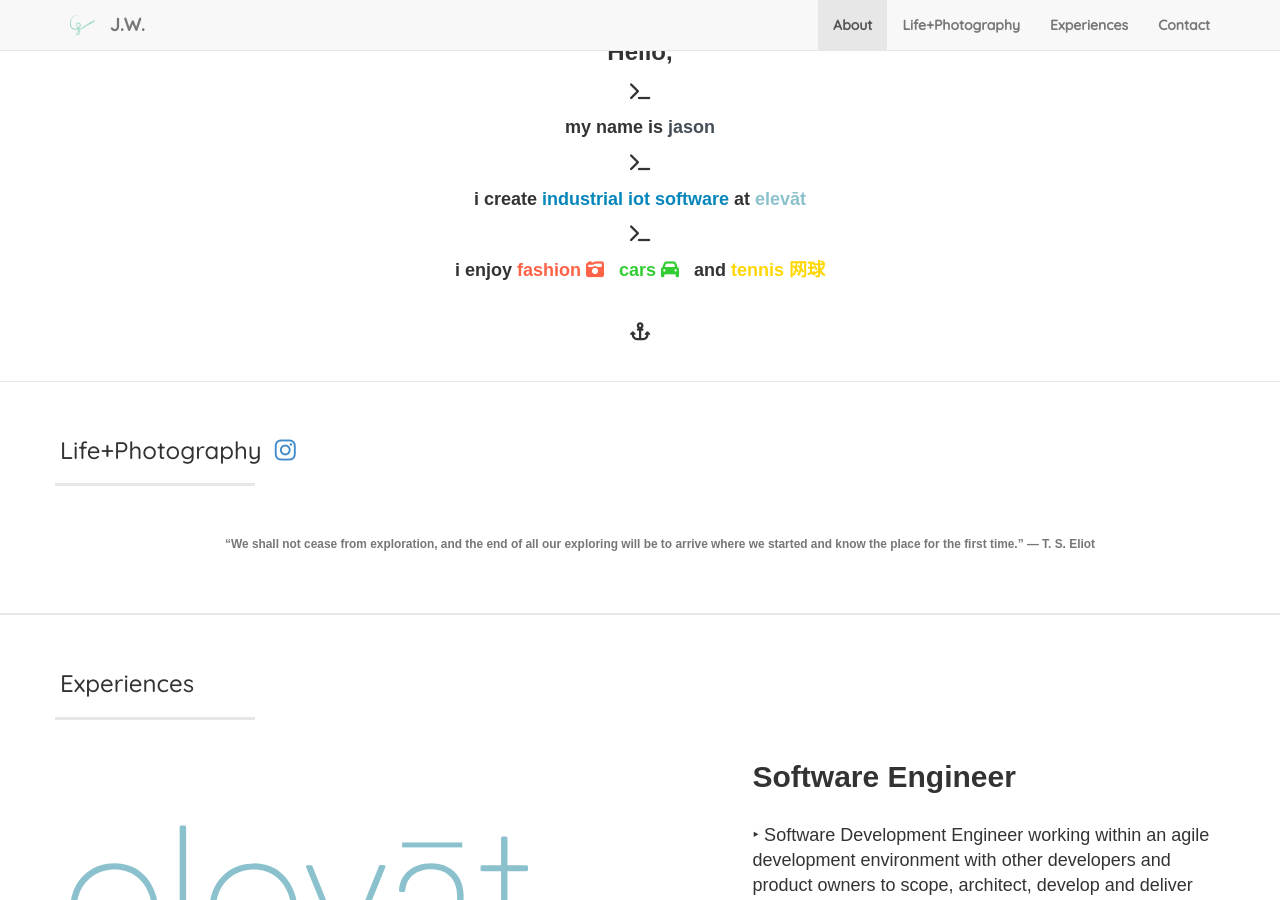
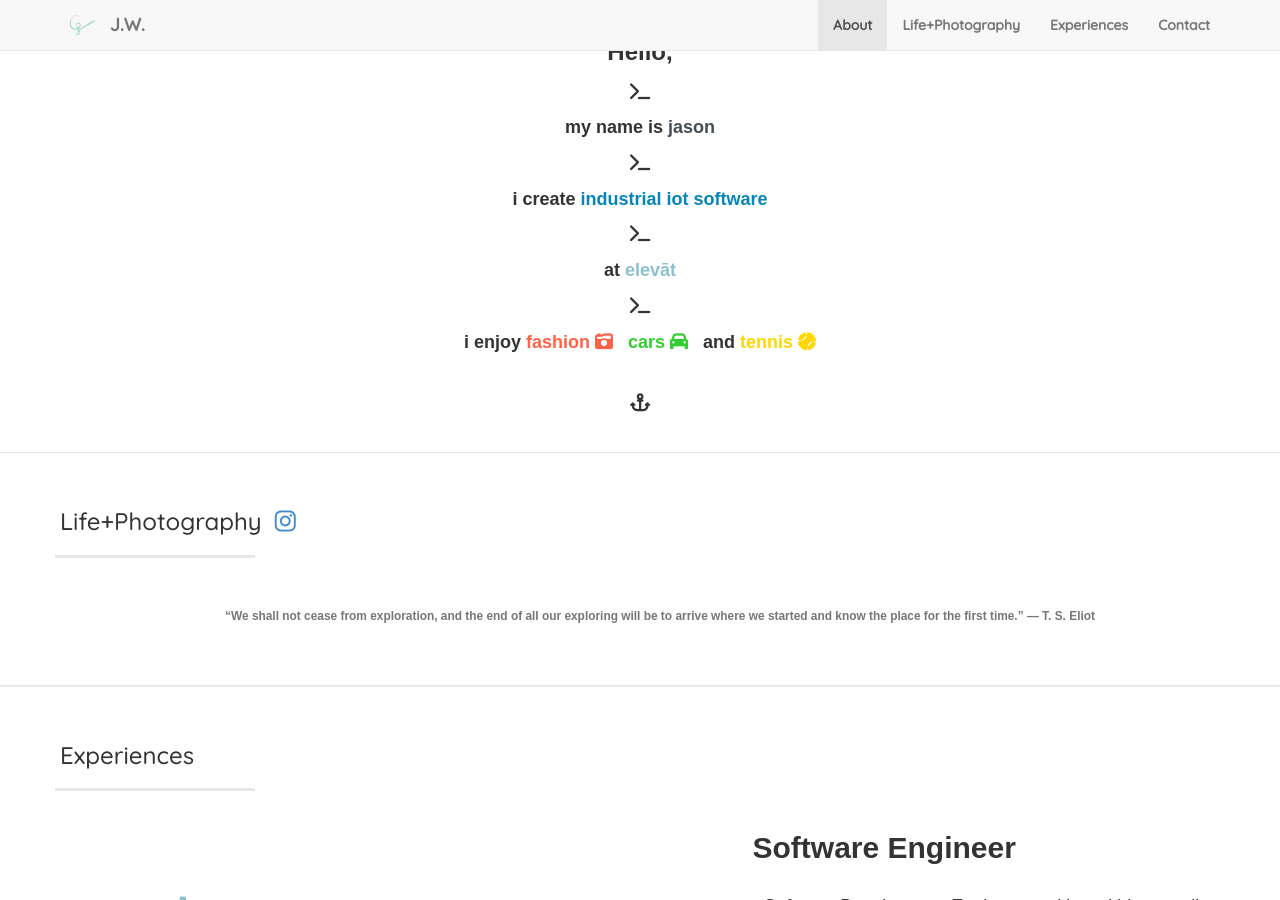
Before and after one commit to jawang94/jawang94.github.io, a Jekyll site: the page built from index.html, in a window 1280 px wide and 900 px high, scrolled down 885 px. Built offline with Jekyll 4.4.1, drawn with Linux system fonts in a browser that asks for light colours; nearby versions of some CDN libraries.

Commit message:
about update

```diff
--- a/_includes/about.html
+++ b/_includes/about.html
@@ -11,15 +11,12 @@
         <p><i class="fa fa-terminal"></i></p>
         <p>my name is <font color="#444D56">jason</font></p>
         <p><i class="fa fa-terminal"></i></p>
+        <p>i create <font color="0586BA">industrial iot software</font></p>
+        <p><i class="fa fa-terminal"></i></p>
         <p>
-          i create <font color="0586BA">industrial iot software</font> at
+          at
           <font color="#8bc1cd">elevāt</font>
         </p>
-        <!-- <p><i class="fa fa-terminal"></i></p>
-        <p>
-          and study <font color="HotPink">software engineering</font> at
-          <font color="#263F5B">penn state university</font>
-        </p> -->
         <p><i class="fa fa-terminal"></i></p>
         i enjoy
         <font color="Tomato"
@@ -29,7 +26,10 @@
         <font color="LimeGreen"
           >cars <i class="fa fa-automobile" aria-hidden="true"></i
         ></font>
-        &nbsp and <font color="gold">tennis 网球</font>
+        &nbsp and
+        <font color="gold"
+          >tennis <i class="fa fa-baseball-ball" aria-hidden="true"></i
+        ></font>
         <p><br /></p>
         <p><i class="fa fa-anchor"></i></p>
         <br />
```
